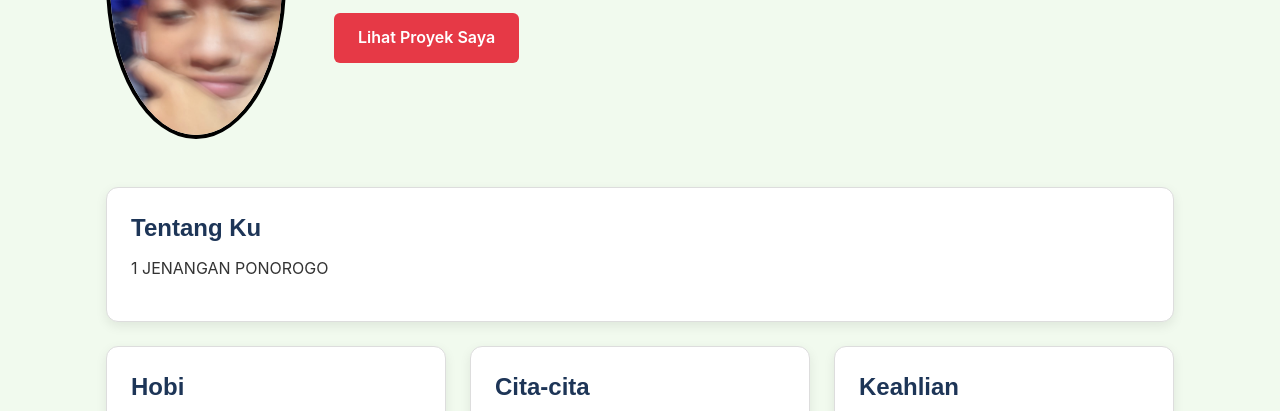
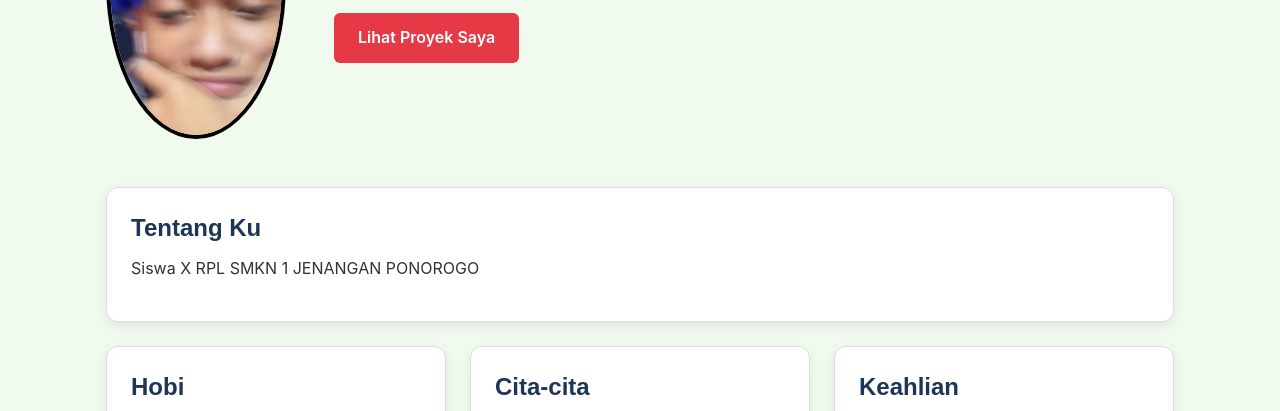
Before and after one commit to afzal-lgtm/portofolio, a plain HTML site: page porto/index.html in a window 1280 px wide. Shown: the part 320-731 px from the top of the page. Drawn offline with Linux system fonts and the light colour scheme.

Commit message:
Update section heading and description in index.html

```diff
--- a/porto/index.html
+++ b/porto/index.html
@@ -36,7 +36,7 @@
 
 
       <section class="kartu">
-        <h2>Tentang Ku</h2>1 JENANGAN PONOROGO</p>
+        <h2>Tentang Ku</h2>Siswa X RPL SMKN 1 JENANGAN PONOROGO</p>
       </section>
 
 
```
